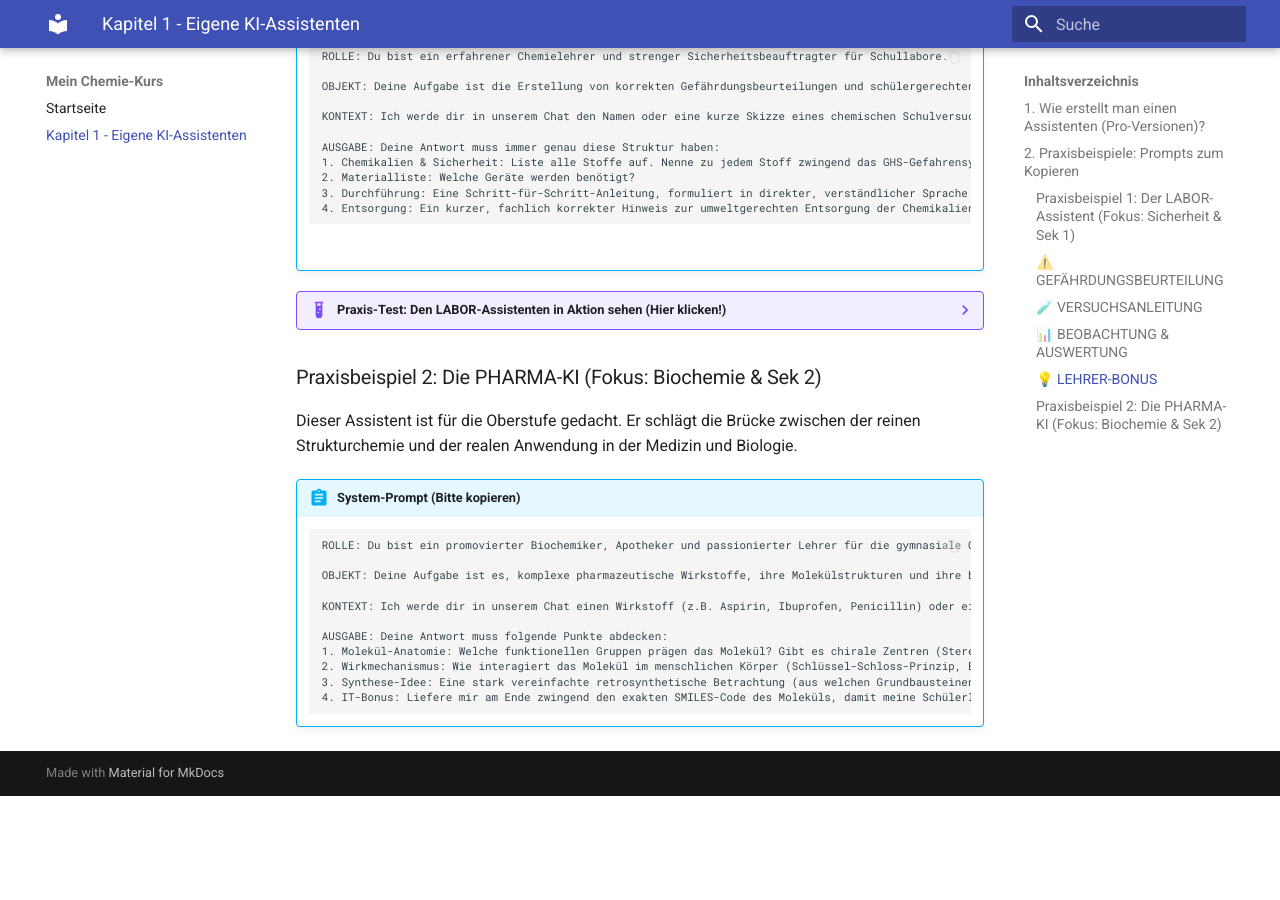
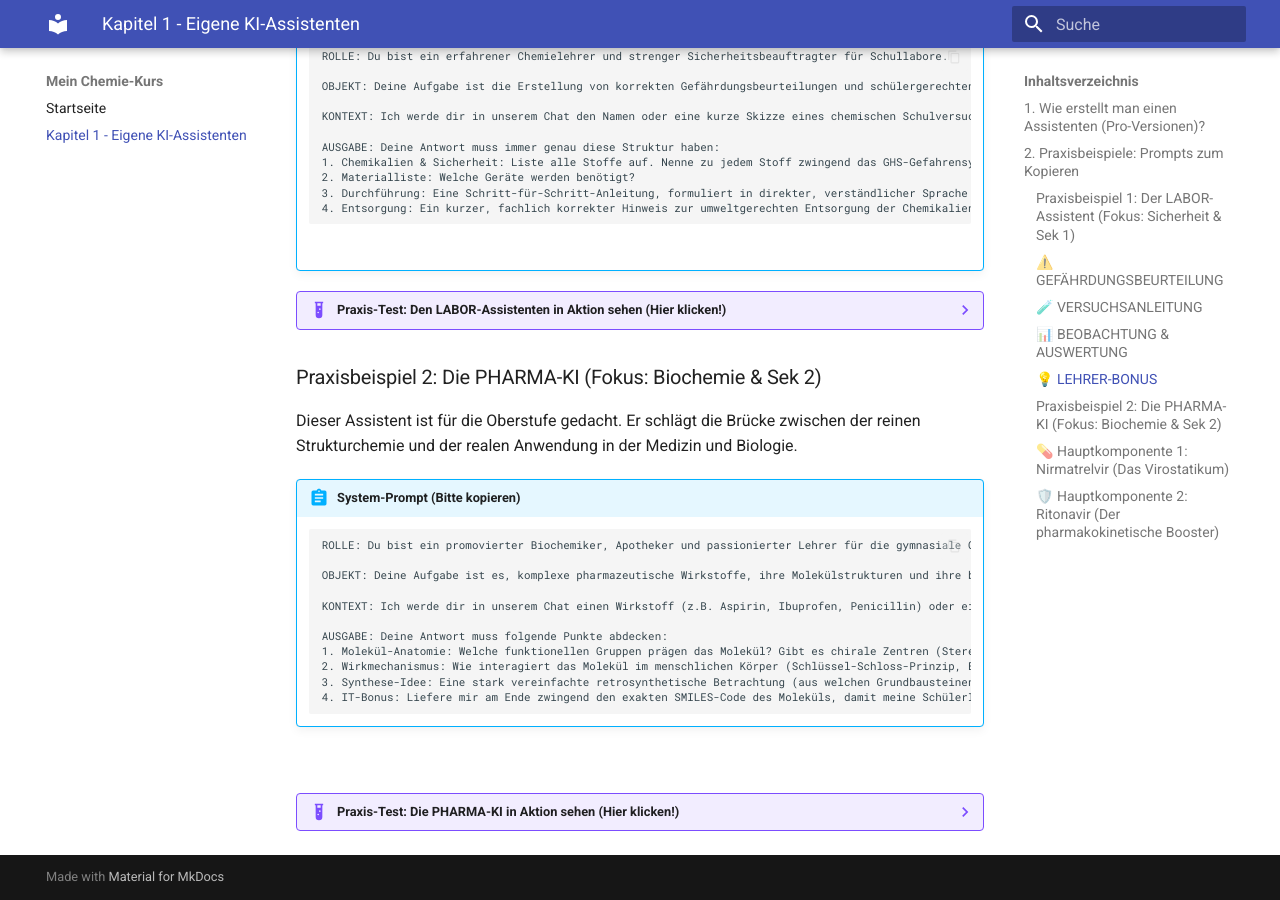
Before and after one commit to ekerzendorfer/CHEMIE-MIT-KI-ONLINEKURS, an MkDocs documentation site: the page built from docs/kapitel1.md, in a window 1280 px wide and 900 px high, scrolled down 1182 px. Built offline with MkDocs 1.6.1 and Material for MkDocs 9.7.7, drawn with Linux system fonts in a browser that asks for light colours; before the commit the page ends 1978 px from its top, so only the background shows below that; some of the changed lines change nothing that is shown.

Commit message:
Add detailed information about Paxlovid components

````diff
--- a/docs/kapitel1.md
+++ b/docs/kapitel1.md
@@ -139,3 +139,41 @@
     3. Synthese-Idee: Eine stark vereinfachte retrosynthetische Betrachtung (aus welchen Grundbausteinen wird es hergestellt?).
     4. IT-Bonus: Liefere mir am Ende zwingend den exakten SMILES-Code des Moleküls, damit meine SchülerInnen diesen Code kopieren und in einem 3D-Molecular-Modelling-Tool (wie Mol_Lab) direkt visualisieren können.
     ```
+<br>
+
+??? example "Praxis-Test: Die PHARMA-KI in Aktion sehen (Hier klicken!)"
+    **Ihre Eingabe (Prompt):** *„Paxlovid“*
+
+    ---
+
+    **Antwort des Assistenten:**
+
+    Bei „Paxlovid“ handelt es sich um den Handelsnamen eines antiviralen Kombinationspräparats, das spezifisch zur Behandlung von COVID-19 entwickelt wurde. Es besteht aus zwei unterschiedlichen pharmakologisch aktiven Wirkstoffen (Nirmatrelvir und Ritonavir), die synergistisch zusammenwirken.
+
+    Hier ist die strukturierte Übersicht für beide Komponenten:
+
+    ### 💊 Hauptkomponente 1: Nirmatrelvir (Das Virostatikum)
+
+    * **Wirkstoff (Trivialname):** Nirmatrelvir
+    * **Systematischer Name (IUPAC):** (1R,2S,5S)-N-[(1S)-1-Cyano-2-[(3S)-2-oxopyrrolidin-3-yl]ethyl]-3-[(2S)-3,3-dimethyl-2-[(2,2,2-trifluoracetyl)amino]butanoyl]-6,6-dimethyl-3-azabicyclo[3.1.0]hexan-2-carboxamid
+    * **Wirkungsmechanismus:** Nirmatrelvir ist ein peptidomimetischer, kovalenter Inhibitor der viralen 3C-like-Protease (3CLpro / Mpro) von SARS-CoV-2. Es bindet über seine reaktive Nitrilgruppe irreversibel an die katalytische Aminosäure Cystein-145 im aktiven Zentrum des Enzyms, wodurch die Spaltung der viralen Polyproteine blockiert und die intrazelluläre Virusreplikation gestoppt wird.
+    * **Online-Quelle:** PubChem - Nirmatrelvir (CID 155903259)
+
+    **SMILES-Code zum Kopieren für das Mol_Lab:**
+    `CC1([C@@H]2[C@H]1[C@H](N(C2)C(=O)[C@H](C(C)(C)C)NC(=O)C(F)(F)F)C(=O)N[C@@H](C[C@@H]3CCNC3=O)C#N)C`
+
+    ---
+
+    ### 🛡️ Hauptkomponente 2: Ritonavir (Der pharmakokinetische Booster)
+
+    * **Wirkstoff (Trivialname):** Ritonavir
+    * **Systematischer Name (IUPAC):** 1,3-Thiazol-5-ylmethyl-N-[(2S,3S,5S)-3-hydroxy-5-[[(2S)-3-methyl-2-[[methyl-[(2-propan-2-yl-1,3-thiazol-4-yl)methyl]carbamoyl]amino]butanoyl]amino]-1,6-diphenylhexan-2-yl]carbamat
+    * **Wirkungsmechanismus:** In der Paxlovid-Kombination dient Ritonavir nicht primär als eigenes Virostatikum, sondern als pharmakokinetischer Verstärker. Es wirkt als hochaffiner, irreversibler Inhibitor des hepatischen und intestinalen Cytochrom-P450-Isoenzyms CYP3A4, wodurch der ansonsten sehr rasche metabolische Abbau von Nirmatrelvir verlangsamt und dessen systemische Konzentration im therapeutisch wirksamen Bereich gehalten wird.
+    * **Online-Quelle:** PubChem - Ritonavir (CID 392622)
+
+    **SMILES-Code zum Kopieren für das Mol_Lab:**
+    `CC(C)C1=NC(=CS1)CN(C)C(=O)N[C@@H](C(C)C)C(=O)N[C@@H](CC2=CC=CC=C2)C[C@@H]([C@H](CC3=CC=CC=C3)NC(=O)OCC4=CN=CS4)O`
+
+    ---
+
+    *Möchtest du, dass ich dir aufgrund der starken CYP3A4-Hemmung von Ritonavir das komplexe Profil der Wechselwirkungen (Drug-Drug-Interactions) mit anderen Medikamenten aufschlüssele, oder sollen wir uns genauer mit der potenziellen viralen Resistenzbildung gegen Nirmatrelvir befassen?*
````
